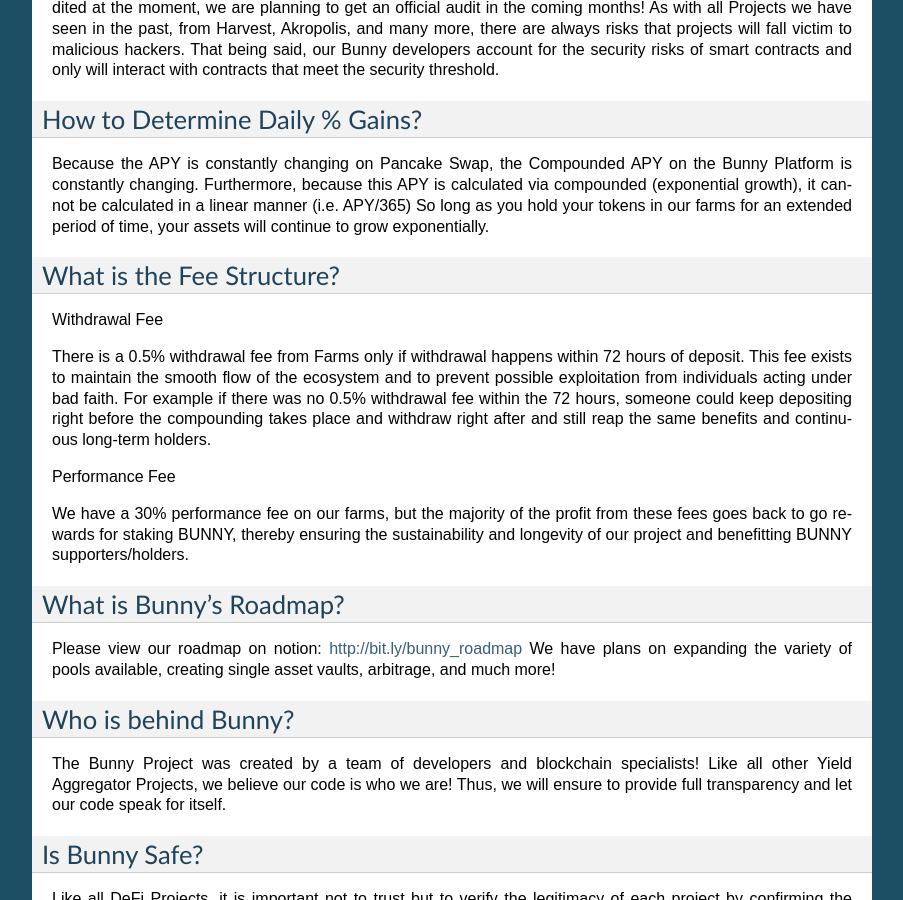
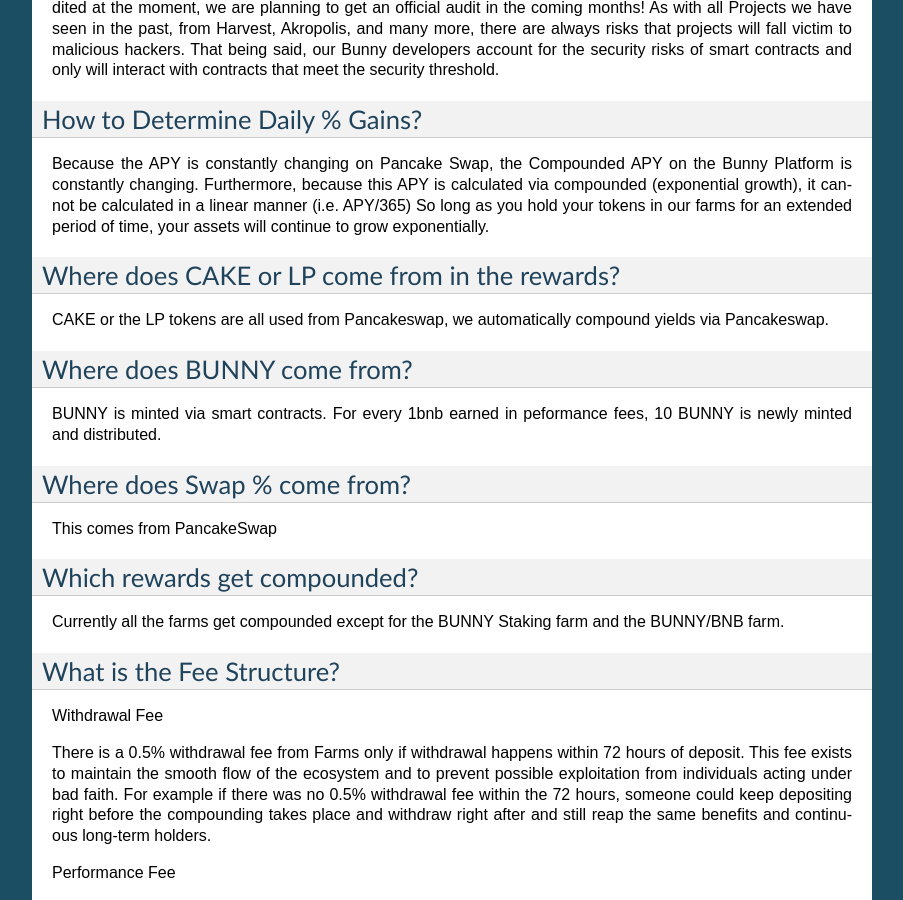
Before and after one commit to PancakeBunny-finance/Bunny, a Sphinx documentation site: the page built from docs/faq.rst, in a window 1280 px wide and 900 px high, scrolled down 1157 px. Shown: the whole window, without its empty margins (198-1101 px from the left). Built offline with Sphinx 7.4.7, drawn with Linux system fonts in a browser that asks for light colours; some of the changed text lies outside the part shown.

Commit message:
update faq

```diff
--- a/docs/faq.rst
+++ b/docs/faq.rst
@@ -48,6 +48,25 @@
 
 Because the APY is constantly changing on Pancake Swap, the Compounded APY on the Bunny Platform is constantly changing. Furthermore, because this APY is calculated via compounded (exponential growth), it cannot be calculated in a linear manner (i.e. APY/365) So long as you hold your tokens in our farms for an extended period of time, your assets will continue to grow exponentially.
 
+Where does CAKE or LP come from in the rewards?
+================================================
+
+CAKE or the LP tokens are all used from Pancakeswap, we automatically compound yields via Pancakeswap.
+
+Where does BUNNY come from?
+================================================
+
+BUNNY is minted via smart contracts. For every 1bnb earned in peformance fees, 10 BUNNY is newly minted and distributed.
+
+Where does Swap % come from?
+================================================
+
+This comes from PancakeSwap
+
+Which rewards get compounded?
+================================================
+
+Currently all the farms get compounded except for the BUNNY Staking farm and the BUNNY/BNB farm.
 
 What is the Fee Structure?
 ================================================
```
